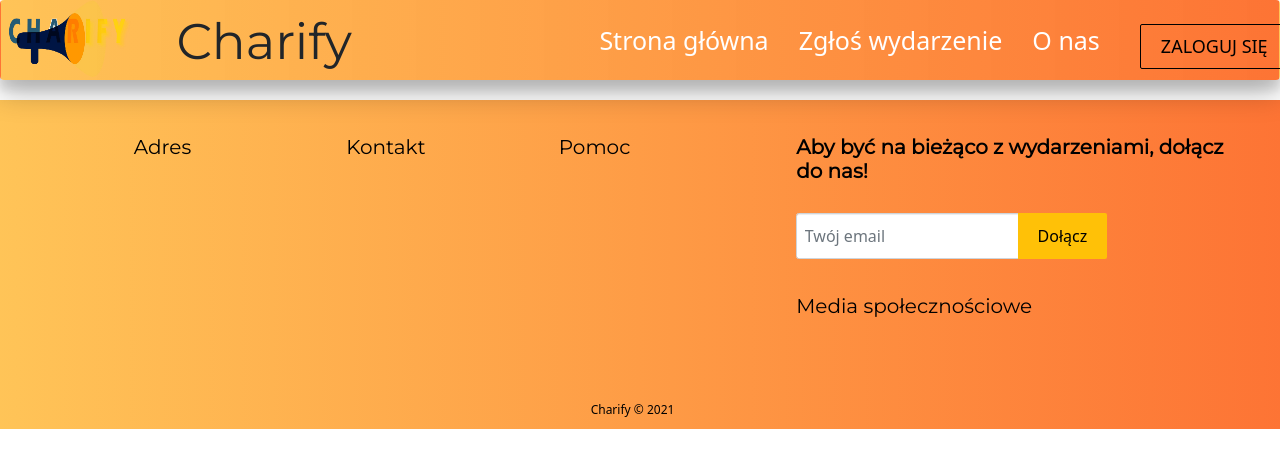
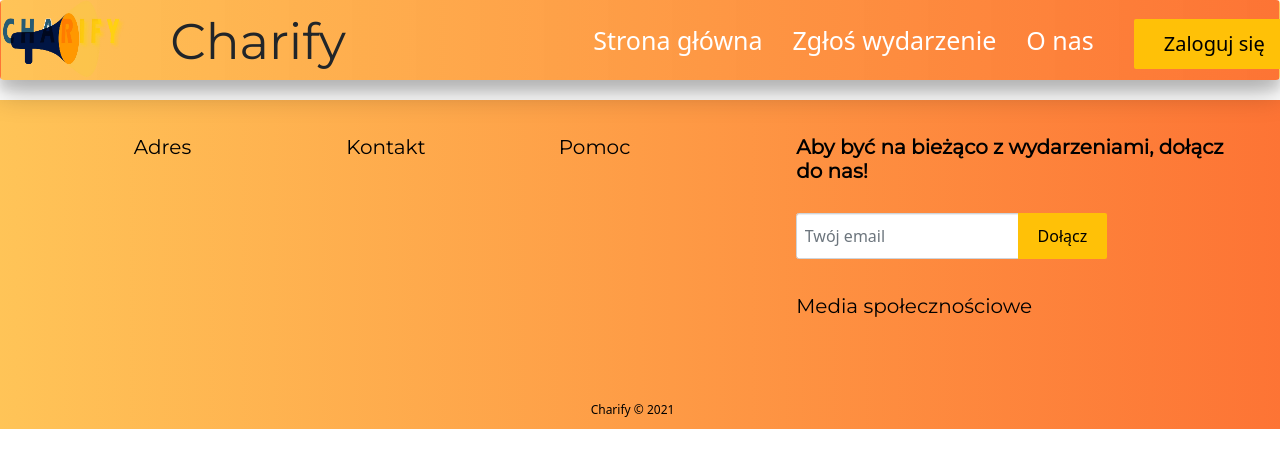
Before and after one commit to CichonJakub/Charify, a React (Create React App) app in the folder charify-react/: page /1 in a window 1280 px wide. Shown: the top 468 px of the page. Built offline with nearby package versions, Linux system fonts and the light colour scheme; some icons are missing; a web font is replaced by a local one.

Commit message:
buttons modified

```diff
--- a/charify-react/src/pages/Form.js
+++ b/charify-react/src/pages/Form.js
@@ -598,11 +598,13 @@ class CustomForm extends React.Component {
                   </FormControl>
                 </div>
 
-                <div className="task-wrapper flex-wrapper">
-                  <button type="primary" htmlType="submit" className="flex-button">
-                    WYŚLIJ
-                  </button>
-                </div>
+                  <div className="row justify-content-center">
+                    <div className="col-sm-2" >
+                      <button type="primary" htmlType="submit" className="btn btn-warning btn-block">
+                        Wyślij
+                      </button>
+                    </div>
+                  </div>
               </Form>
 
             </div>
--- a/charify-react/src/pages/Navbar.js
+++ b/charify-react/src/pages/Navbar.js
@@ -68,7 +68,9 @@ function Navbar() {
                 </Link>
               </li>
             </ul>
-            {button && <Button buttonStyle='btn--outline'>ZALOGUJ SIĘ</Button>}
+              <div style={{paddingBottom:5}}>
+            {button && <button style={{paddingBottom:10, paddingLeft:30, paddingRight:30, paddingTop:10, fontSize:20}} className="btn btn-warning btn-lg">Zaloguj się</button>}
+              </div>
           </div>
         </nav>
       </>
```
